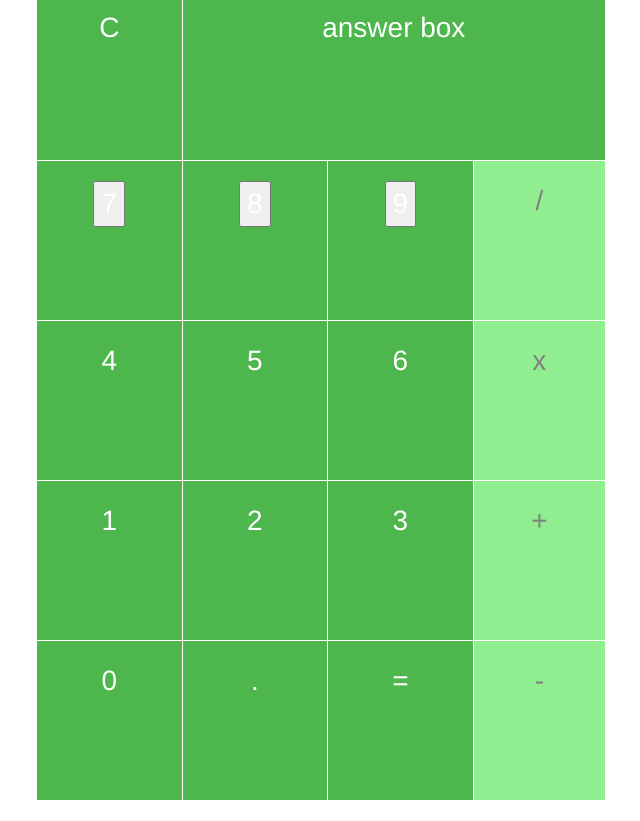
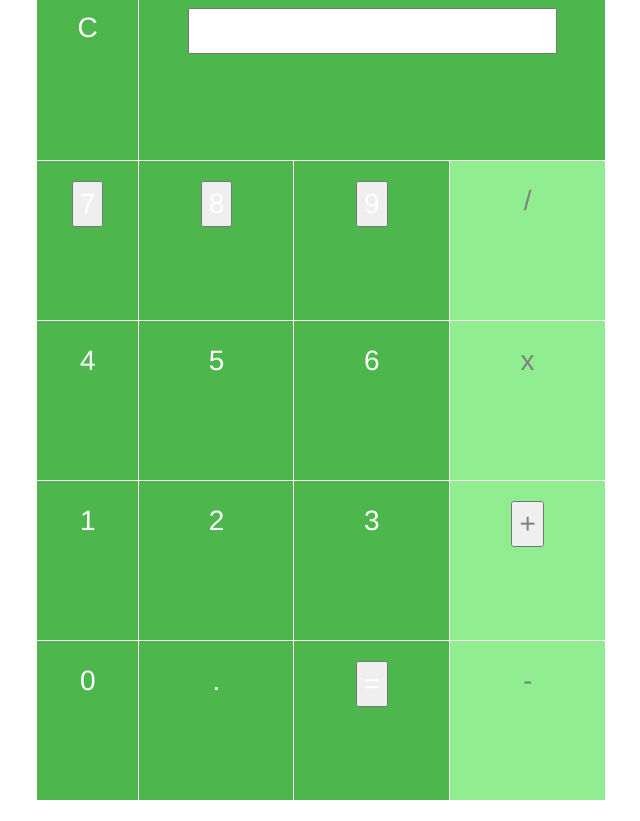
Before and after one commit to mwilliamszoe/Calculator, a plain HTML site: page js-calc2.html in a window 1280 px wide. Shown: the whole page, without its empty margins (34-674 px from the left). Drawn offline with nearby package versions, Linux system fonts and the light colour scheme.

```diff
--- a/js-calc2.html
+++ b/js-calc2.html
@@ -10,19 +10,27 @@
 <body>
 
 <div class="container">
-      <form name = "calculator">
+      <form name = "calc">
         <table class="table">
           <thead>
             <tr>
               <td id="clear" class="col-one keys">C</td>
-              <td id="answer-box" colspan="3">answer box</td>
+              <td id="answer-box" colspan="3">
+                <input type="text" name="display">
+              </td>
             </tr>
           </thead>
           <tbody>
             <tr>
-              <td id="seven" class="col-one keys"><input type="button" value="7"></td>
-              <td id="eight" class="keys"><input type="button" value="8"></td>
-              <td id="nine" class="keys"><input type="button" value="9"></td>
+              <td id="seven" class="col-one keys">
+                <input type="button" value="7" onclick="calc.input.value += '7'">
+              </td>
+              <td id="eight" class="keys">
+                <input type="button" value="8" onclick="calc.input.value += '8'">
+              </td>
+              <td id="nine" class="keys">
+                <input type="button" value="9" onclick="calc.display.value += '9'">
+              </td>
               <td id="divide" class="operations keys">/</td>
             </tr>
             <tr>
@@ -35,12 +43,15 @@
               <td class="col-one keys">1</td>
                 <td class="keys">2</td>
                 <td class="keys">3</td>
-                <td class="operations keys">+</td>
+                <td class="operations keys">
+                  <input type="button" value="+" onclick="calc.input.value += '+'">
+                </td>
             </tr>
             <tr>
               <td class="col-one keys">0</td>
               <td class="keys">.</td>
-              <td class="keys">=</td>
+              <td class="keys">
+                <input type="button" value="=" onclick="calc.input.value = eval(cacl.display.value)"></td>
               <td class="operations keys">-</td>
             </tr>
             </tbody>
```
Also changed, not shown: js-calc.html (+4 -4 lines), js-calc.js (+6 -3 lines).
